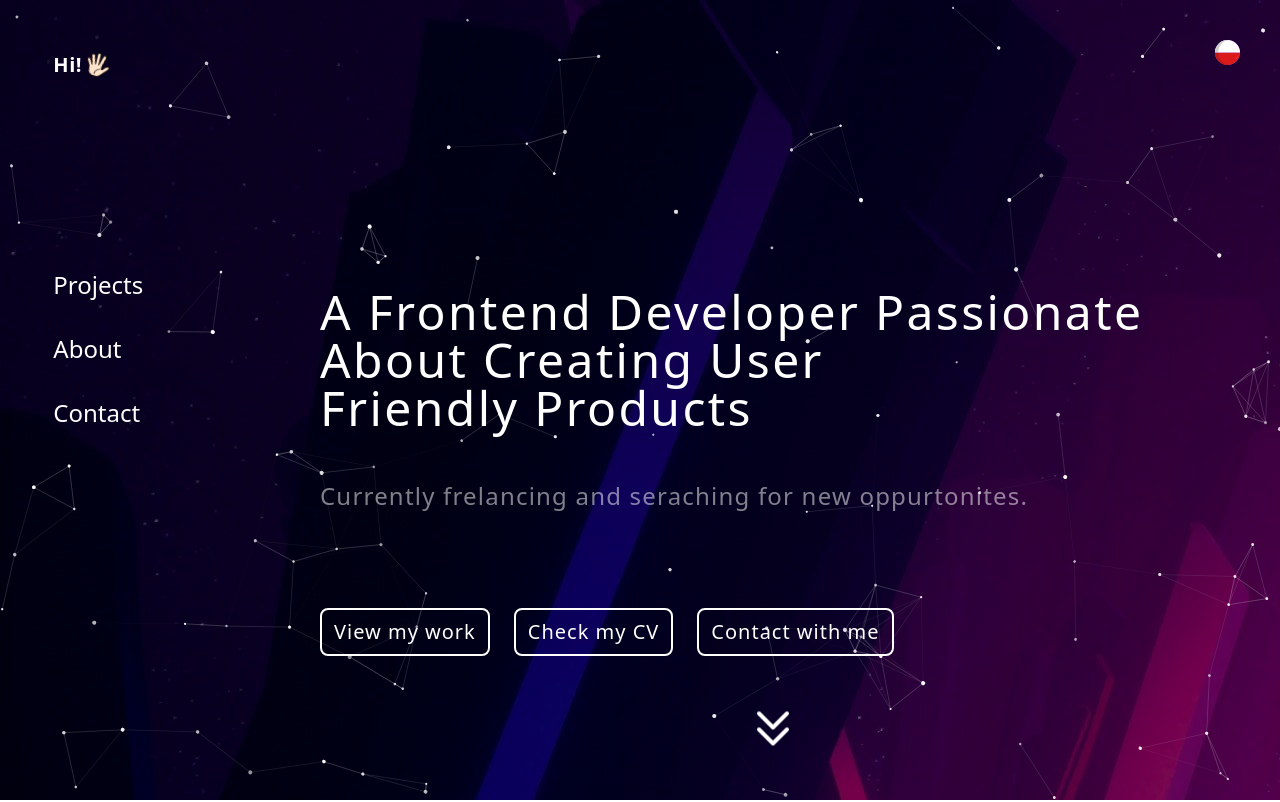
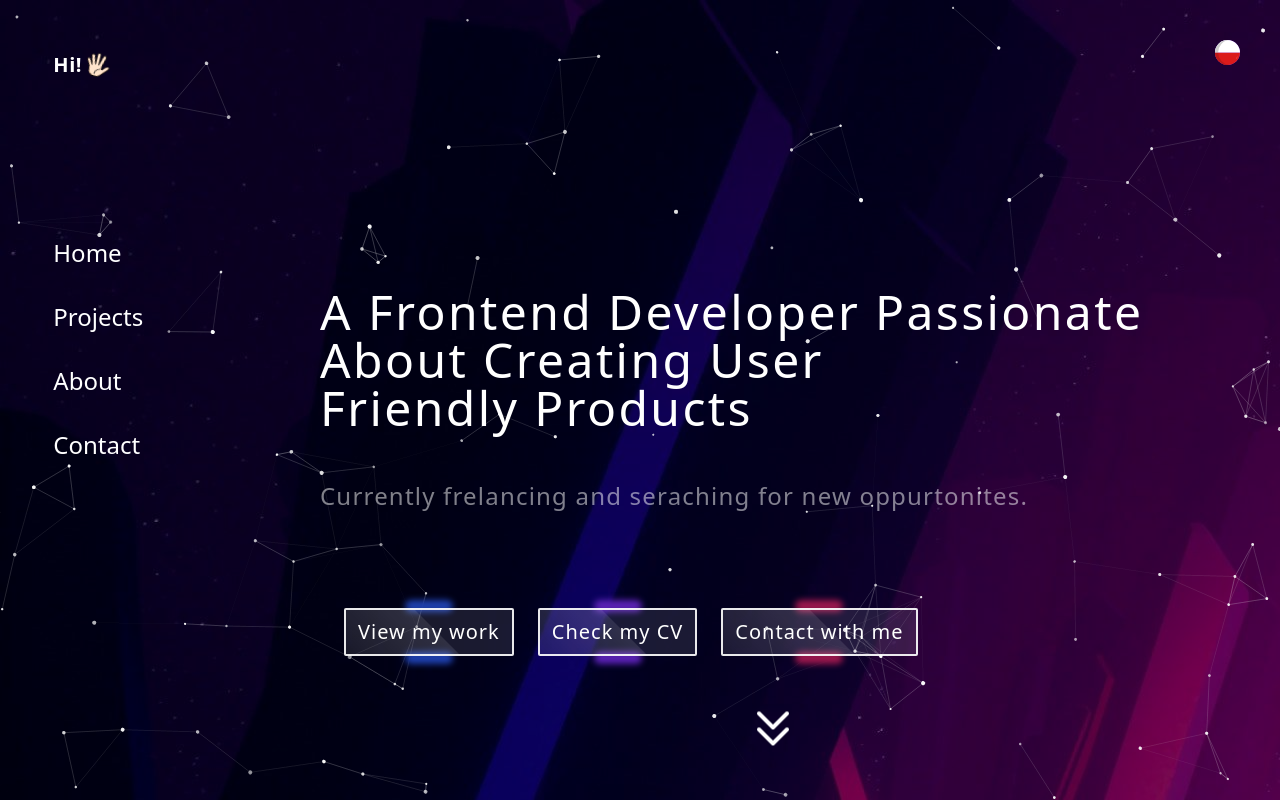
Before and after one commit to BerryTheDeveloper/Old-Portfolio, a React (Create React App) app: page / in a window 1280 px wide. Shown: the top 802 px of the page. Built offline with nearby package versions, Linux system fonts and the light colour scheme; what tailwindcss-filters would draw is missing.

Commit message:
Style buttons on Home Page

```diff
--- a/src/components/Navbar.js
+++ b/src/components/Navbar.js
@@ -1,6 +1,6 @@
 import { ReactComponent as Hello } from "../images/hello.svg";
 
-const nameForNavbar = ["Projects", "About", "Contact"];
+const nameForNavbar = ["Home", "Projects", "About", "Contact"];
 
 const Navbar = () => {
     return (
--- a/src/pages/Home.js
+++ b/src/pages/Home.js
@@ -1,4 +1,55 @@
 function Home() {
+    const handleMouseEnter = (e) => {
+        const divGlass = e.target.parentElement.querySelector(".glass");
+        const divNeonTop = e.target.parentElement.parentElement.querySelector(
+            ".neon-top"
+        );
+        const divNeonBottom = e.target.parentElement.parentElement.querySelector(
+            ".neon-bottom"
+        );
+
+        // e.target.classList.add("tracking-widest");
+        e.target.parentElement.parentElement.classList.add("scale-110");
+        divGlass.classList.remove("delay-300");
+        divGlass.classList.add("translate-x-52");
+
+        divNeonBottom.classList.remove("-bottom-2");
+        divNeonBottom.classList.add("-bottom-0");
+        divNeonBottom.classList.add("w-full");
+        divNeonBottom.classList.add("h-1/2");
+
+        divNeonTop.classList.remove("-top-2");
+        divNeonTop.classList.add("-top-0");
+        divNeonTop.classList.add("w-full");
+        divNeonTop.classList.add("h-1/2");
+    };
+
+    const handleMouseLeave = (e) => {
+        const divGlass = e.target.parentElement.querySelector(".glass");
+        const divNeonTop = e.target.parentElement.parentElement.querySelector(
+            ".neon-top"
+        );
+        const divNeonBottom = e.target.parentElement.parentElement.querySelector(
+            ".neon-bottom"
+        );
+
+        // e.target.classList.remove("tracking-widest");
+        e.target.parentElement.parentElement.classList.remove("scale-110");
+        setTimeout(() => {
+            divGlass.classList.remove("translate-x-52");
+        }, 300);
+
+        divNeonBottom.classList.add("-bottom-2");
+        divNeonBottom.classList.remove("-bottom-0");
+        divNeonBottom.classList.remove("w-full");
+        divNeonBottom.classList.remove("h-1/2");
+
+        divNeonTop.classList.add("-top-2");
+        divNeonTop.classList.remove("-top-0");
+        divNeonTop.classList.remove("w-full");
+        divNeonTop.classList.remove("h-1/2");
+    };
+
     return (
         <div className="w-full text-white h-screen flex flex-col text-left pt-20 pl-8 z-20">
             <div className="pt-52">
@@ -16,21 +67,63 @@ function Home() {
                 </p>
             </div>
             <div className="flex mt-24 justify-start">
+                {/* First button */}
+                <div className="w-max h-max ml-6 relative transform transition-all duration-500">
+                    <div className="w-max h-max relative overflow-hidden z-10">
                         <a
                             href="#"
-                    className="text-xl cursor-pointer py-2 px-3 tracking-wider border-2 border-solid border-white rounded-lg">
+                            className="block bg-white bg-opacity-10 backdrop-btn-blur text-xl cursor-pointer py-2 px-3 tracking-wider border-2 border-solid border-white border-opacity-90 rounded-sm relative z-20 transition-all duration-300"
+                            onMouseEnter={handleMouseEnter}
+                            onMouseLeave={handleMouseLeave}>
                             View my work
                         </a>
+                        <div className="glass bg-gradient-to-l from-white to-transparent opacity-10 absolute top-0 -left-5 w-8/12 h-full transform skew-x-45 transition duration-500 z-10"></div>
+                    </div>
+                    <div
+                        className="neon-top bg-blue-800 absolute -top-2 left-1/2 w-12 h-3 rounded-md transform -translate-x-1/2 transition-all delay-100 duration-500 z-0"
+                        style={{ filter: "blur(3px)" }}></div>
+                    <div
+                        className="neon-bottom bg-blue-800 absolute -bottom-2 left-1/2 w-12 h-3 rounded-md transform -translate-x-1/2 transition-all delay-100 duration-500 z-0"
+                        style={{ filter: "blur(3px)" }}></div>
+                </div>
+                {/*  Second button */}
+                <div className="w-max h-max ml-6 relative transform transition-all duration-500">
+                    <div className="w-max h-max relative overflow-hidden z-10">
                         <a
                             href="#"
-                    className="text-xl  cursor-pointer py-2 px-3 tracking-wider border-2 border-solid border-white rounded-lg ml-6 hover:bg-red-500">
+                            className="block bg-white bg-opacity-10 backdrop-btn-blur text-xl cursor-pointer py-2 px-3 tracking-wider border-2 border-solid border-white border-opacity-90 rounded-sm relative z-20 transition-all duration-300"
+                            onMouseEnter={handleMouseEnter}
+                            onMouseLeave={handleMouseLeave}>
                             Check my CV
                         </a>
+                        <div className="glass bg-gradient-to-l from-white to-transparent opacity-10 absolute top-0 -left-5 w-8/12 h-full transform skew-x-45 transition duration-500 z-10"></div>
+                    </div>
+                    <div
+                        className="neon-top bg-violet-800 absolute -top-2 left-1/2 w-12 h-3 rounded-md transform -translate-x-1/2 transition-all delay-100 duration-500 z-0"
+                        style={{ filter: "blur(3px)" }}></div>
+                    <div
+                        className="neon-bottom bg-violet-800 absolute -bottom-2 left-1/2 w-12 h-3 rounded-md transform -translate-x-1/2 transition-all delay-100 duration-500 z-0"
+                        style={{ filter: "blur(3px)" }}></div>
+                </div>
+                {/* Third button */}
+                <div className="w-max h-max ml-6 relative transform transition-all duration-500">
+                    <div className="w-max h-max relative overflow-hidden z-10">
                         <a
                             href="#"
-                    className="text-xl  cursor-pointer py-2 px-3 tracking-wider border-2 border-solid border-white rounded-lg ml-6 hover:bg-red-500">
+                            className="block bg-white bg-opacity-10 backdrop-btn-blur text-xl cursor-pointer py-2 px-3 tracking-wider border-2 border-solid border-white border-opacity-90 rounded-sm relative z-20 transition-all duration-300"
+                            onMouseEnter={handleMouseEnter}
+                            onMouseLeave={handleMouseLeave}>
                             Contact with me
                         </a>
+                        <div className="glass bg-gradient-to-l from-white to-transparent opacity-10 absolute top-0 -left-5 w-8/12 h-full transform skew-x-45 transition duration-500 z-10"></div>
+                    </div>
+                    <div
+                        className="neon-top bg-pink-800 absolute -top-2 left-1/2 w-12 h-3 rounded-md transform -translate-x-1/2 transition-all delay-100 duration-500 z-0"
+                        style={{ filter: "blur(3px)" }}></div>
+                    <div
+                        className="neon-bottom bg-pink-800 absolute -bottom-2 left-1/2 w-12 h-3 rounded-md transform -translate-x-1/2 transition-all delay-100 duration-500 z-0"
+                        style={{ filter: "blur(3px)" }}></div>
+                </div>
             </div>
             <a href="#" className="self-center mt-auto mb-10 animate-bounce">
                 <svg
--- a/tailwind.config.js
+++ b/tailwind.config.js
@@ -3,6 +3,11 @@ module.exports = {
     darkMode: false, // or 'media' or 'class'
     theme: {
         extend: {
+            colors: {
+                violet: {
+                    800: "#5B21B6",
+                },
+            },
             backgroundImage: (theme) => ({
                 image: "url('./images/bg.jpg')",
             }),
@@ -81,6 +86,7 @@ module.exports = {
         backdropFilter: {
             blur: "blur(40px)",
             "custom-blur": "blur(25px)",
+            "btn-blur": "blur(5px)",
         },
         skew: {
             45: "45deg",
```
Lines whose indentation alone changed are shown as unchanged.
